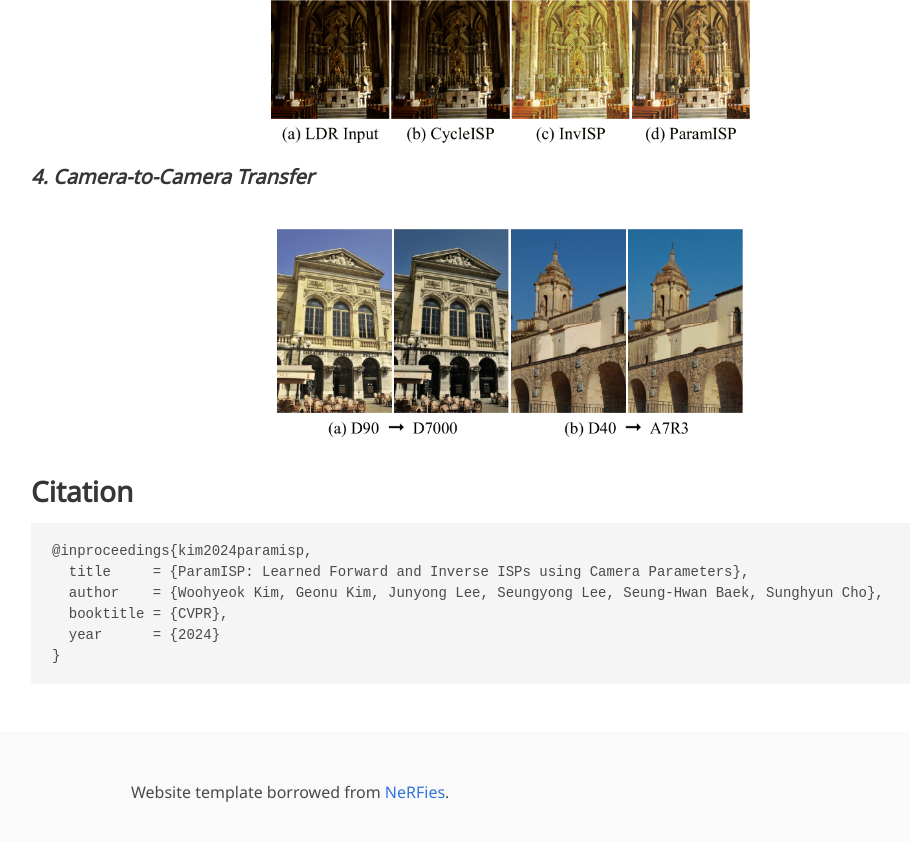
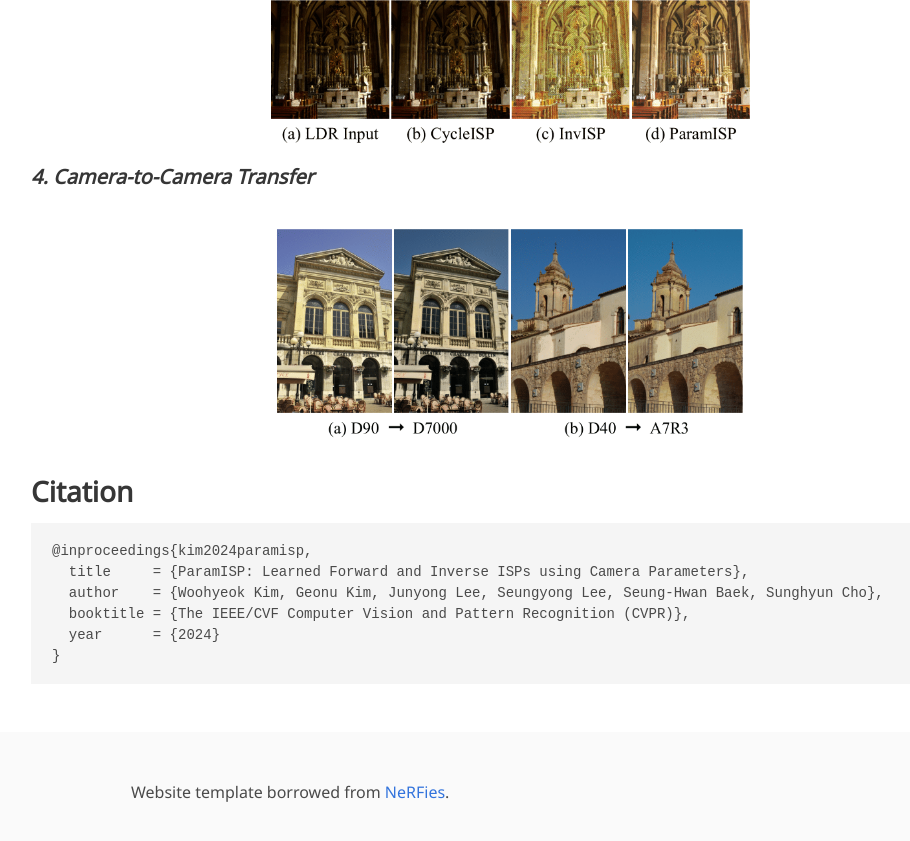
Before and after one commit to woo525/ParamISP, a Jekyll site: the page built from index.md, in a window 1280 px wide and 900 px high, scrolled down 3551 px. Shown: the top 841 px of the window, without its empty margins (129-1039 px from the left). Built offline with Jekyll 4.4.1, drawn with Linux system fonts in a browser that asks for light colours; some web fonts are replaced.

Commit message:
Update index.md

````diff
--- a/index.md
+++ b/index.md
@@ -67,7 +67,7 @@ Extensive experiments demonstrate that ParamISP achieve superior RAW and sRGB re
 @inproceedings{kim2024paramisp,
   title     = {ParamISP: Learned Forward and Inverse ISPs using Camera Parameters},
   author    = {Woohyeok Kim, Geonu Kim, Junyong Lee, Seungyong Lee, Seung-Hwan Baek, Sunghyun Cho},
-  booktitle = {CVPR},
+  booktitle = {The IEEE/CVF Computer Vision and Pattern Recognition (CVPR)},
   year      = {2024}
 }
 ```
````
